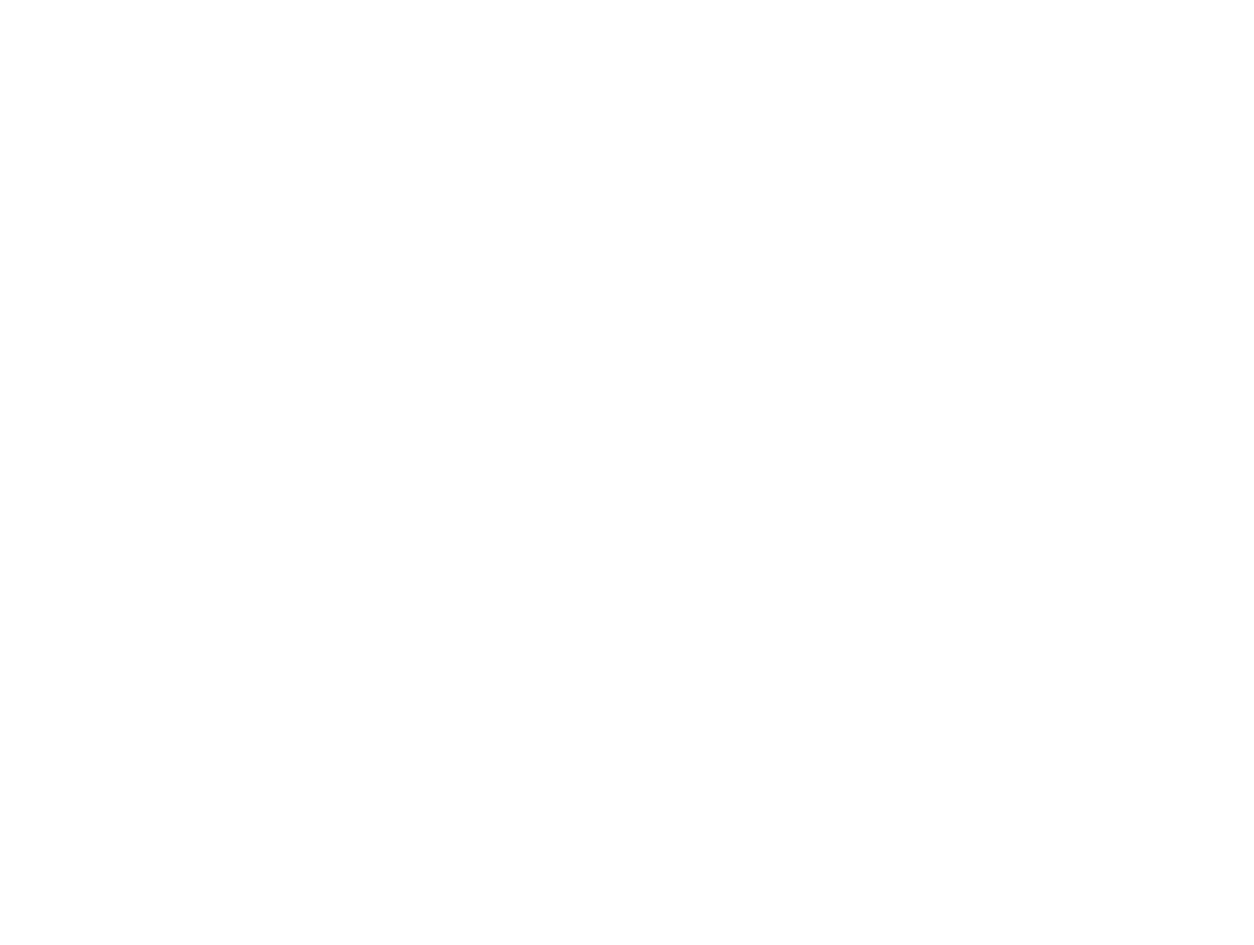
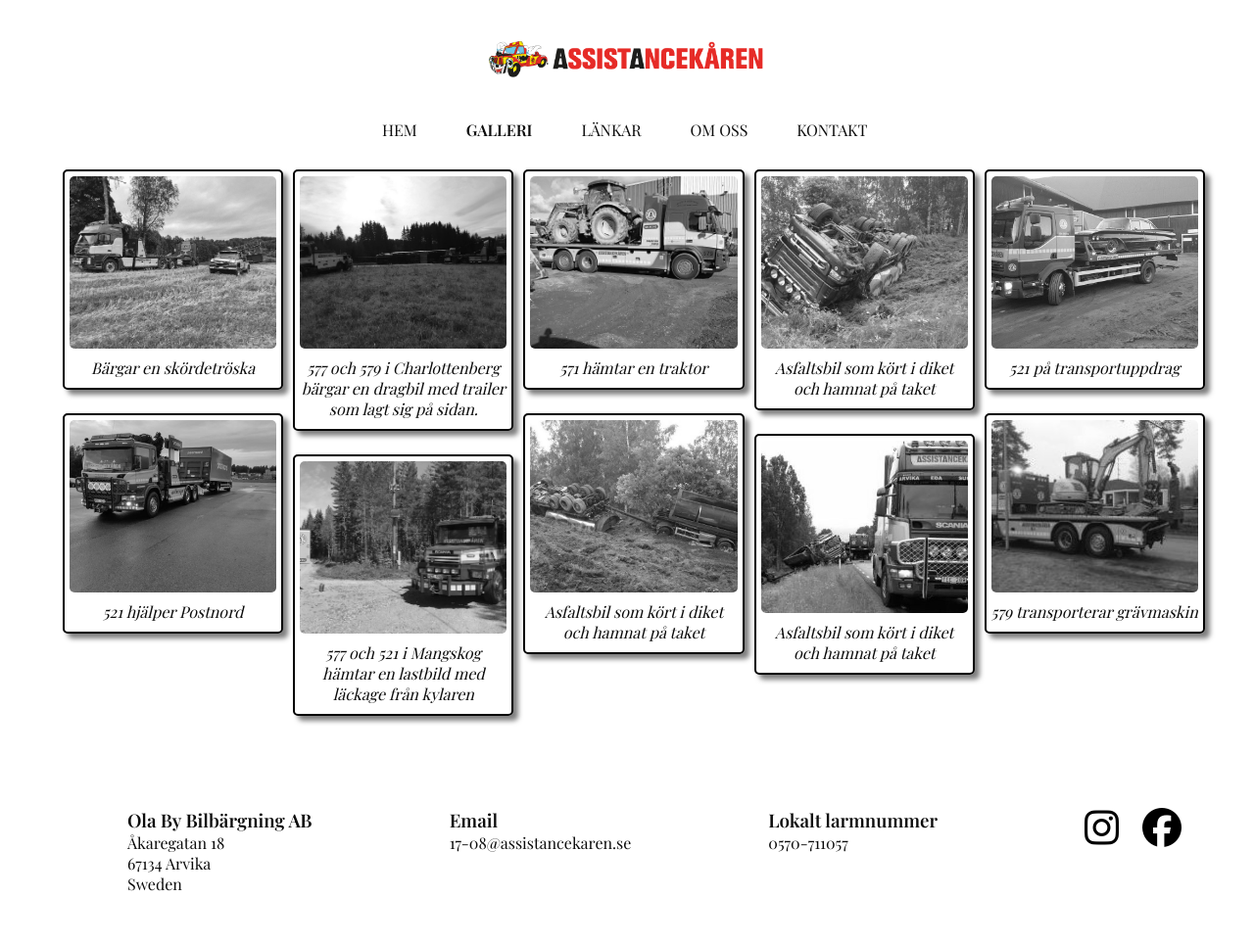
Before and after one commit to emmavkarlsson/olaby, a plain HTML site: page galleri.html in a window 1280 px wide. Shown: the whole page at 98% size. Before the commit the page ends 800 px from the top, so only its background shows below. Drawn offline with nearby package versions, Linux system fonts and the light colour scheme; a web font is replaced by a local one.

Commit message:
added images with captions to image gallery

```diff
--- a/assets/css/style.css
+++ b/assets/css/style.css
@@ -116,7 +116,7 @@
     padding: 10px;
 }
 
-#footer-email a {
+footer a {
     text-decoration: none;
     color: inherit;
 }
@@ -142,3 +142,48 @@
         transform: scale(1.1);
     }
 }
+
+
+/* gallery */
+
+
+.grid-container {
+    columns: 5 200px;
+    column-gap: 1.5rem;
+    width: 90%;
+    margin: 0 auto;
+
+    div {
+      width: 150px;
+      margin: 0 1.5rem 1.5rem 0;
+      display: inline-block;
+      width: 100%;
+      border: solid 2px black;
+      padding: 5px;
+      box-shadow: 5px 5px 5px rgba(0,0,0,0.5);
+      border-radius: 5px;
+      transition: all .25s ease-in-out;
+
+      &:hover img {
+        filter: grayscale(0);
+      }
+
+      &:hover {
+        border-color: coral;
+      }
+
+      img {
+        width: 100%;
+        filter: grayscale(100%);
+        border-radius: 5px;
+        transition: all .25s ease-in-out;
+      }
+
+      p {
+        margin: 5px 0;
+        padding: 0;
+        text-align: center;
+        font-style: italic;
+      }
+    }
+  }
--- a/galleri.html
+++ b/galleri.html
@@ -0,0 +1,110 @@
+<!DOCTYPE html>
+<html lang="en">
+<head>
+    <meta charset="UTF-8">
+    <meta http-equiv="X-UA-Compatible" content="IE=edge">
+    <meta name="viewport" content="width=device-width, initial-scale=1.0">
+    <meta name="description" content="Olaby Bilbärgning AB. Assistancekåren i Arvika, Eda, Sunne och Torsby">
+    <meta name="keywords" content="OlaBy, Ola By, Bilbärgning, Bärgning, Arvika, Eda, Sunne, Torsby, Assistancekåren">
+    <link rel="stylesheet" href="assets/css/style.css">
+    <title>OlaBy Bilbärgning</title>
+</head>
+<body>
+    <header>
+        <div id="logo">
+            <a href="index.html">
+                <img src="assets/images/logo.png" alt="Assistancekåren logo">
+            </a>
+        </div>
+        <nav>
+            <div id="menu">
+                <ul>
+                    <li>
+                        <a href="index.html">Hem</a>
+                    </li>
+                    <li>
+                        <a href="galleri.html"  class="active">Galleri</a>
+                    </li>
+                    <li>
+                        <a href="lankar.html">Länkar</a>
+                    </li>
+                    <li>
+                        <a href="om-oss.html">Om oss</a>
+                    </li>
+                    <li>
+                        <a href="kontakt.html">Kontakt</a>
+                    </li>
+                </ul>
+            </div>
+        </nav>
+    </header>
+
+    <!-- gallery -->
+    <div class="grid-container">
+        <div>
+          <img class='grid-item grid-item-1' src='assets/images/galleri1.jpeg' alt='Bärgar en skördetröska'>
+          <p>Bärgar en skördetröska</p>
+        </div>
+        <div>
+          <img class='grid-item grid-item-2' src='assets/images/galleri2.jpeg' alt='521 hjälper Postnord'>
+          <p>521 hjälper Postnord</p>
+        </div>
+        <div>
+          <img class='grid-item grid-item-3' src='assets/images/galleri3.jpeg' alt='577 och 579 i Charlottenberg bärgar en dragbil med trailer som lagt sig på sidan.'>
+          <p>577 och 579 i Charlottenberg bärgar en dragbil med trailer som lagt sig på sidan.</p>
+        </div>
+        <div>
+          <img class='grid-item grid-item-4' src='assets/images/galleri4.jpeg' alt='577 och 521 i Mangskog hämtar en lastbild med läckage från kylaren'>
+          <p>577 och 521 i Mangskog hämtar en lastbild med läckage från kylaren</p>
+        </div>
+        <div>
+          <img class='grid-item grid-item-5' src='assets/images/galleri5.jpg' alt='571 hämtar en traktor'>
+          <p>571 hämtar en traktor</p>
+        </div>
+        <div>
+          <img class='grid-item grid-item-6' src='assets/images/galleri6.jpeg' alt='Asfaltsbil som kört i diket och hamnat på taket'>
+          <p>Asfaltsbil som kört i diket och hamnat på taket</p>
+        </div>
+        <div>
+          <img class='grid-item grid-item-7' src='assets/images/galleri7.jpeg' alt='Asfaltsbil som kört i diket och hamnat på taket från annan vinkel'>
+          <p>Asfaltsbil som kört i diket och hamnat på taket</p>
+        </div>
+        <div>
+          <img class='grid-item grid-item-8' src='assets/images/galleri8.jpeg' alt='Asfaltsbil som kört i diket och hamnat på taket med bärgarbil i förgrunden'>
+          <p>Asfaltsbil som kört i diket och hamnat på taket</p>
+        </div>
+        <div>
+          <img class='grid-item grid-item-9' src='assets/images/galleri9.jpeg' alt='521 på transportuppdrag'>
+          <p>521 på transportuppdrag</p>
+        </div>
+        <div>
+          <img class='grid-item grid-item-10' src='assets/images/galleri10.jpeg' alt='579 transporterar grävmaskin'>
+          <p>579 transporterar grävmaskin</p>
+        </div>
+      </div>
+
+
+    <footer>
+        <div id="footer-address">
+            <h3>Ola By Bilbärgning AB</h3>
+            <p>Åkaregatan 18<br>67134 Arvika<br>Sweden</p>
+        </div>
+        <div id="footer-email">
+            <h3>Email</h3>
+            <a href="mailto:17-08@assistancekaren.se">17-08@assistancekaren.se</a>
+        </div>
+        <div id="footer-number">
+            <h3>Lokalt larmnummer</h3>
+            <a href="tel:0570-711057">
+            <p>0570-711057</p></a>
+        </div>
+        <div id="footer-social-media">
+            <a href="https://www.instagram.com/olabyab/" target="_blank" rel="noopener" aria-label="Besök vår Instagram (öppnas i ny flik)"><i class="fa-brands fa-instagram"></i></a>
+            <a href="https://www.facebook.com/people/Ola-By-Bilb%C3%A4rgning-AB-0570-711057/100051591769489/" target="_blank" rel="noopener" aria-label="Besök vår facebook-sida (öppnas i ny flik)"><i class="fa-brands fa-facebook"></i></a>
+        </div>
+    </footer>
+
+    <!-- font awesome script -->
+    <script src="https://kit.fontawesome.com/523323c094.js" crossorigin="anonymous"></script>
+</body>
+</html>
```
Also changed, not shown: index.html (+2 -1 lines), kontakt.html (+2 -1 lines), assets/images/galleri1.jpeg (added), assets/images/galleri10.jpeg (added), assets/images/galleri2.jpeg (added), assets/images/galleri3.jpeg (added), assets/images/galleri4.jpeg (added), assets/images/galleri5.jpg (added), assets/images/galleri6.jpeg (added), assets/images/galleri7.jpeg (added), assets/images/galleri8.jpeg (added), assets/images/galleri9.jpeg (added).
